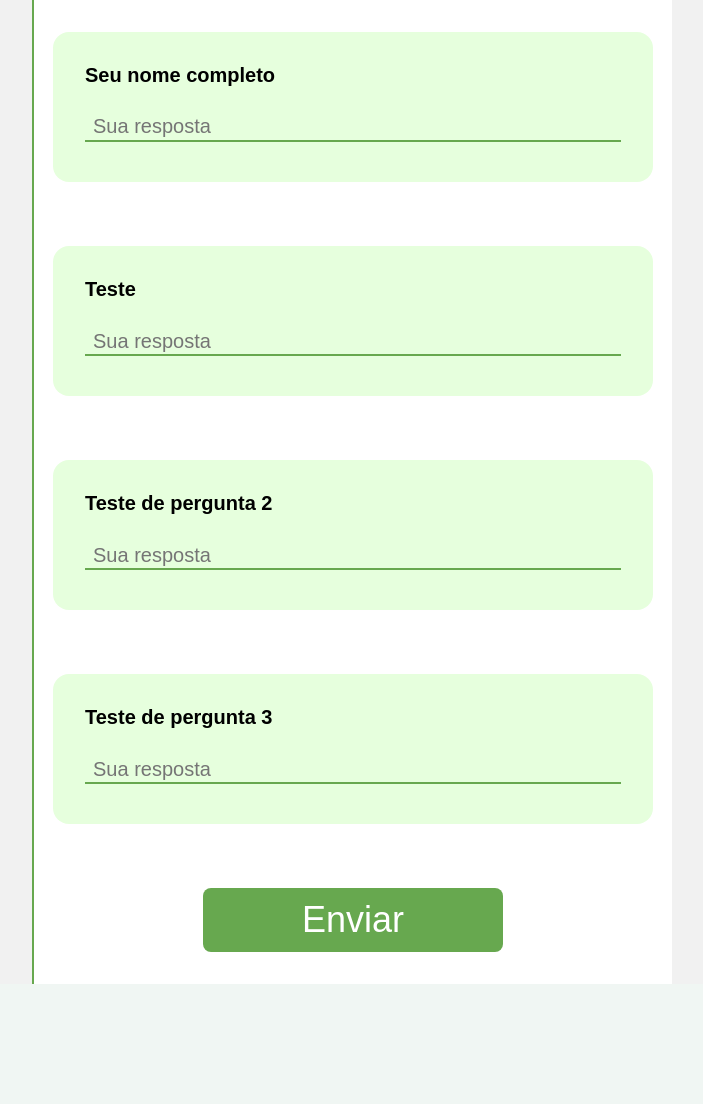
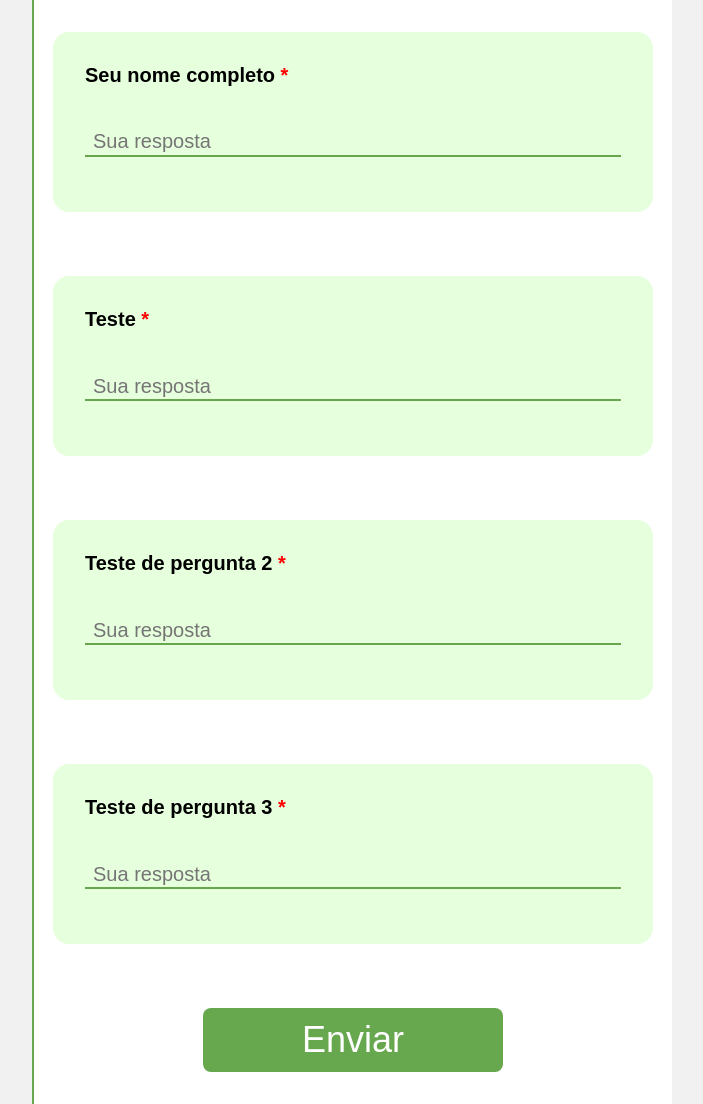
Before and after one commit to Rafael-Rueda/PHP, a PHP site: page / in a window 1280 px wide. Shown: the part 146-1250 px from the top of the page, without its empty margins (288-991 px from the left). Before the commit the page ends 1130 px from the top, so only its background shows below. Run offline with PHP 8.4, Linux system fonts and the light colour scheme.

Commit message:
pequenos ajustes

```diff
--- a/agenda/styles/forms.css
+++ b/agenda/styles/forms.css
@@ -22,7 +22,7 @@
 
 .question {
     width: 600px;
-    height: 150px;
+    height: 180px;
     display: grid;
     gap: 16px;
     border-radius: 16px;
@@ -53,10 +53,10 @@
     border-left: 2px solid var(--primary-color);
 }
 
-.request-form form{
+.request-form form {
     display: grid;
     gap: 64px;
-    grid-template-rows: repeat(auto-fit, minmax(150px, auto));
+    grid-template-rows: repeat(auto-fit, minmax(180px, calc(auto + 64px)));
 }
 
 .submit button {
@@ -85,6 +85,12 @@
     justify-content: center;
 }
 
+.question label::after {
+    content: ' *';
+    color: red;
+    vertical-align: top;
+}
+
 @media screen and (max-width: 1250px) {
     .question {
         width: 500px;
```
